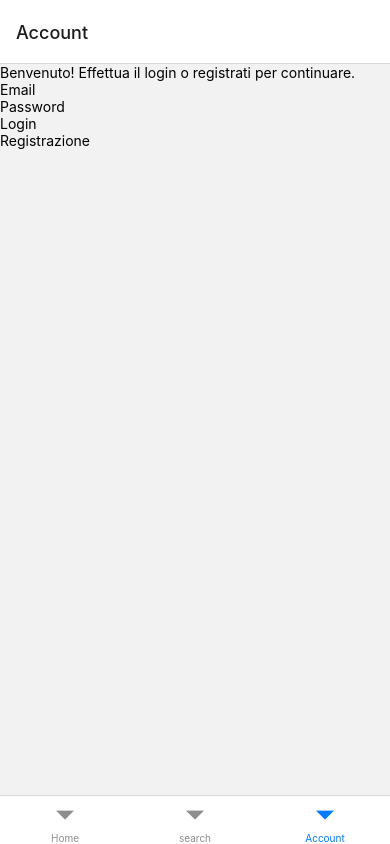
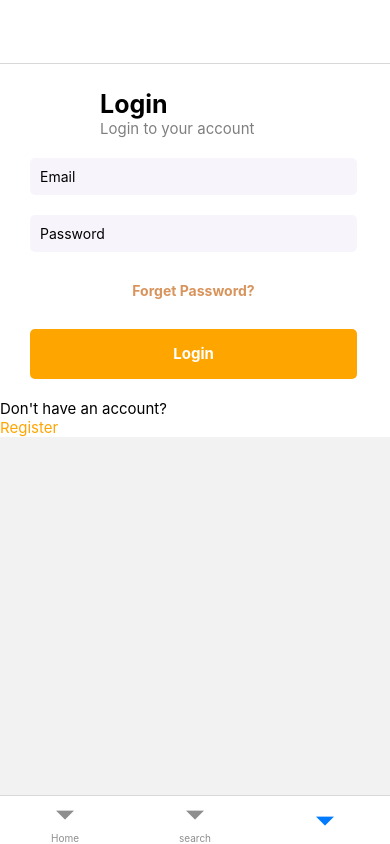
Before and after one commit to 6Bello/GNAMMY, a React Native app: screen /Account in a window 390 px wide. Built offline with nearby package versions, Linux system fonts and the light colour scheme; no server answers.

Commit message:
loginScreen+Register a meta'

```diff
--- a/Account.js
+++ b/Account.js
@@ -1,5 +1,5 @@
 import React, { useState } from 'react';
-import { View, Text, TouchableOpacity } from 'react-native';
+import { View, Text, TouchableOpacity, StyleSheet } from 'react-native';
 import Login from './components/Login';
 import Register from './components/Register';
 
@@ -52,11 +52,13 @@ export default function App() {
 
 function NotLoggedInPage({ handleLoginComplete, openRegistration }) {
   return (
-    <View>
-      <Text>Benvenuto! Effettua il login o registrati per continuare.</Text>
-      <Login onLoginComplete={handleLoginComplete}/>
+    <View style={styles.container}>
+      <Text style={styles.title}>Login</Text>
+      <Text style={styles.subtitle} >Login to your account</Text>
+      <Login onLoginComplete={handleLoginComplete} />
       <TouchableOpacity onPress={openRegistration}>
-        <Text>Registrazione</Text>
+        <Text style={styles.text2}>Don't have an account? </Text>
+        <Text style={styles.text3}>Register</Text>
       </TouchableOpacity>
     </View>
   );
@@ -72,3 +74,41 @@ function LoggedInPage({ handleLogout }) {
     </View>
   );
 }
+
+
+const styles = StyleSheet.create({
+    container: {
+      width: "100%",
+      height: "100%",
+      backgroundColor: "white",
+    },
+
+    title: {
+      fontSize: 25,
+      fontWeight: 'bold',
+      marginLeft: 100,
+      paddingTop: 25,
+    },
+
+    subtitle: {
+      fontSize: 15,
+      opacity: 0.5,
+      marginLeft: 100,
+    },
+
+    text2: {
+      fontSize: 15,
+      textAlign: "center",
+      marginTop: 20,
+      color: "black",
+      display: "flex",
+    },
+
+    text3: {
+      display: "flex",
+      color: "orange",
+      fontSize: 15,
+      textAlign: "center",
+    }
+
+});
--- a/App.js
+++ b/App.js
@@ -15,7 +15,7 @@ function App() {
       <Tab.Navigator>
         <Tab.Screen name="Home" component={Home} />
         <Tab.Screen name="search" component={Search} />
-        <Tab.Screen name="Account" component={Account}/>
+        <Tab.Screen name="Account" component={Account} options={{title:""}}/>
       </Tab.Navigator>
     </NavigationContainer>
   );
--- a/Home.js
+++ b/Home.js
@@ -9,7 +9,7 @@ export default function Home() {
 
   useEffect(() => {
     axios // Effettua una richiesta GET all'endpoint specificato utilizzando Axios
-      .get('http://192.168.56.1:3000/getRecipes')
+      .get('http://192.168.1.61:3000/getRecipes')
       .then(response => {
         const data = response.data;        // Quando la risposta viene ricevuta con successo, assegna i dati alla costante 'data'
         console.log(data);        // Stampa i dati sulla console
@@ -23,7 +23,7 @@ export default function Home() {
 
   const renderItem = ({ item, index }) => {
     const timestamp = new Date().getTime(); // Genera un timestamp corrente
-    const imageUrlWithTimestamp = `http://192.168.56.1:3000/images/${item.id}?timestamp=${timestamp}`;
+    const imageUrlWithTimestamp = `http://192.168.1.61:3000/images/${item.id}?timestamp=${timestamp}`;
     const paddingItem = ((items.length - index) * 250)-2000; // Imposta il padding inferiore in base all'indice dell'elemento
     return (
       <ImageBackground source={require('./R.jpg')}
--- a/components/Login.js
+++ b/components/Login.js
@@ -1,5 +1,5 @@
 import React, { useState } from "react";
-import { View, Text, TouchableOpacity } from "react-native";
+import { View, Text, TouchableOpacity, StyleSheet } from "react-native";
 import { TextInput } from "react-native-gesture-handler";
 import axios from "axios";
 import hashPassword from "../passwordUtils";
@@ -14,7 +14,7 @@ const Login = ({ onLoginComplete }) => {
       console.log(hashedPassword);
 
       axios
-        .get("http://192.168.56.1:3000/login", {
+        .get("http://192.168.1.61:3000/login", {
           params: {
             email,
             password: hashedPassword,
@@ -37,13 +37,56 @@ const Login = ({ onLoginComplete }) => {
 
     return (
         <View>
-            <TextInput value={email} onChangeText={setEmail} placeholder="Email" />
-            <TextInput value={password} onChangeText={setPassword} placeholder="Password" />
+            <TextInput style={styles.button} value={email} onChangeText={setEmail} placeholder="Email" />
+            <TextInput style={styles.button} value={password} onChangeText={setPassword} placeholder="Password" />
+            <Text style={styles.fg}>Forget Password?</Text>
             <TouchableOpacity onPress={handleLogin}>
-                <Text>Login</Text>
+                <Text style={styles.loginButton} >Login</Text>
             </TouchableOpacity>
         </View>
     );
 }
 
+const styles = StyleSheet.create({
+    button: {
+      alignItems: "center",
+      padding: 10,
+      marginTop: 20,
+      marginLeft: 30,
+      borderRadius: 5,
+      width: 327,
+      backgroundColor: "#f8f4fc",
+    },
+
+    fg: {
+      fontWeight: "bold",
+      alignItems: "center",
+      padding: 10,
+      marginTop: 20,
+      marginLeft: 30,
+      width: 327,
+      backgroundColor: "white",
+      color: "#d8945c",
+      textAlign: "center"
+    },
+
+    loginButton: {
+      fontWeight: "bold",
+      textAlign: "center",
+      alignItems: "center",
+      padding: 10,
+      marginTop: 20,
+      marginLeft: 30,
+      borderRadius: 5,
+      width: 327,
+      height: 50,
+      lineHeight: 30,
+      fontSize: 15,
+      backgroundColor: "orange",
+      color: "white",
+    },
+
+
+});
+
 export default Login;
--- a/components/Register.js
+++ b/components/Register.js
@@ -93,7 +93,7 @@ const Register = ({onRegistrationComplete}) => {
         const hashedPassword = await hashPassword(password);
         console.log('Password hash:', hashedPassword);
 
-        const response = await axios.post('http://192.168.56.1:3000/register', {
+        const response = await axios.post('http://192.168.1.61:3000/register', {
           email,
           password: hashedPassword,
           username,
@@ -113,38 +113,49 @@ const Register = ({onRegistrationComplete}) => {
 
 
     return (
+        <View style={styles.container}>
         <View style={styles.Register}>
-        <TextInput value={username} onChangeText={setUsername} placeholder="Username" />
+          <Text style={styles.title}>Register</Text>
+        <Text style={styles.subtitle}>Register to enjoy your food</Text>
+          <TextInput style={styles.button} value={username} onChangeText={setUsername} placeholder="Username" />
         <Text style={styles.error}>{usernameProblem}</Text>
         <View style={{display: 'flex', flexDirection: 'row', justifyContent: 'space-between'}}>
-          <TextInput value={name} onChangeText={setName} placeholder="Name"/>
-          <TextInput value={surname} onChangeText={setSurname} placeholder="Cognome" style={{marginRight: 150}}/>
+        <TextInput style={styles.button} value={name} onChangeText={setName} placeholder="Name"/>
+        </View>
+        <View>
+        <TextInput style={styles.button} value={surname} onChangeText={setSurname} placeholder="Cognome"/>
         </View>
         <Text style={styles.error}>{nameProblem}</Text>
-        <TextInput value={email} onChangeText={setEmail} placeholder="Email" />
+        <TextInput style={styles.button} value={email} onChangeText={setEmail} placeholder="Email" />
         <Text style={styles.error}>{emailProblem}</Text>
         <View style={styles.passwordContainer}>
-            <TextInput
+            <TextInput style={styles.button}
             value={password}
             onChangeText={thereArePasswordProblems}
             placeholder="Password"
             secureTextEntry={!showPassword}
             />
             <TouchableOpacity style={styles.showHidePassword} onPress={togglePasswordVisibility}>
-                <Text>{showPassword ? 'Hide Password' : 'Show Password'}</Text>
+                <Text>showPassword ? 'Hide Password' : 'Show Password'</Text>
             </TouchableOpacity>
         </View>
         <Text style={styles.error}>{passwordProblem}</Text>
-        <TextInput value={confirmPassword} onChangeText={setConfirmPassword} placeholder="Confirm Password" secureTextEntry={false} />
+        <TextInput style={styles.button} value={confirmPassword} onChangeText={setConfirmPassword} placeholder="Confirm Password" secureTextEntry={false} />
         <Text style={styles.error}>{confirmPasswordProblem}</Text>
         <TouchableOpacity onPress={handleRegistration}>
             <Text>Register</Text>
         </TouchableOpacity>
         </View>
+        </View>
     );
 }
 
 const styles = StyleSheet.create({
+    container: {
+      backgroundColor: '#fff',
+      height: '100%',
+      width: '100%',
+    },
     Register: {
         marginHorizontal: 20,
     },
@@ -162,6 +173,27 @@ const styles = StyleSheet.create({
       fontSize: 12,
       marginTop: -7,
     },
+    title: {
+      fontSize: 25,
+      fontWeight: 'bold',
+      marginLeft: 100,
+      paddingTop: 25,
+    },
+    subtitle: {
+      fontSize: 15,
+      opacity: 0.5,
+      marginLeft: 100,
+    },
+    button: {
+      alignItems: "center",
+      padding: 10,
+      marginTop: 20,
+      marginLeft: 30,
+      borderRadius: 5,
+      width: 300,
+      backgroundColor: "#f8f4fc",
+      display: 'flex',
+    },
 });
 
 export default Register;
--- a/components/searchBar.js
+++ b/components/searchBar.js
@@ -17,7 +17,7 @@ const SearchBar = () => {
 
   const executeQuery = () => {
     axios
-      .get(`http://192.168.56.1:3000/getRecipesByName/${searchText}`) // Effettua una richiesta GET all'API specificata
+      .get(`http://192.168.1.61:3000/getRecipesByName/${searchText}`) // Effettua una richiesta GET all'API specificata
       .then(response => {
         const data = response.data; // Ottiene i dati di risposta dall'API
         console.log(data); // Stampa i dati di risposta nella console
--- a/package.json
+++ b/package.json
@@ -27,13 +27,14 @@
     "randombytes": "^2.1.0",
     "randomstring": "^1.3.0",
     "react": "18.2.0",
-    "react-native": "0.71.8",
+    "react-native": "^0.71.8",
     "react-native-crypto-js": "^1.0.0",
     "react-native-gesture-handler": "~2.9.0",
     "react-native-image-cache-hoc": "^2.0.0",
     "react-native-randombytes": "^3.6.1",
-    "react-native-reanimated": "2.14.4",
+    "react-native-reanimated": "^2.14.4",
     "react-native-redash": "^18.1.0",
+    "react-native-safe-area-context": "^4.6.3",
     "react-router-dom": "^6.13.0"
   },
   "devDependencies": {
```
Also changed, not shown: 1 other file (tests, documents, lock files or other folders).
